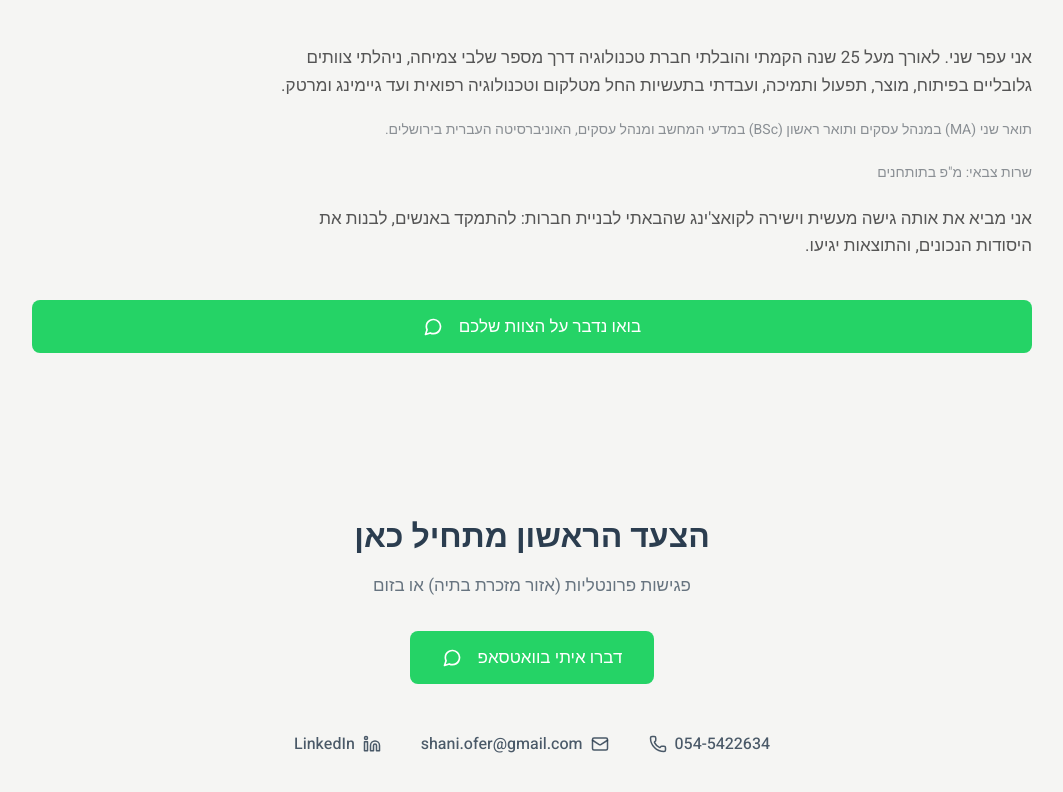
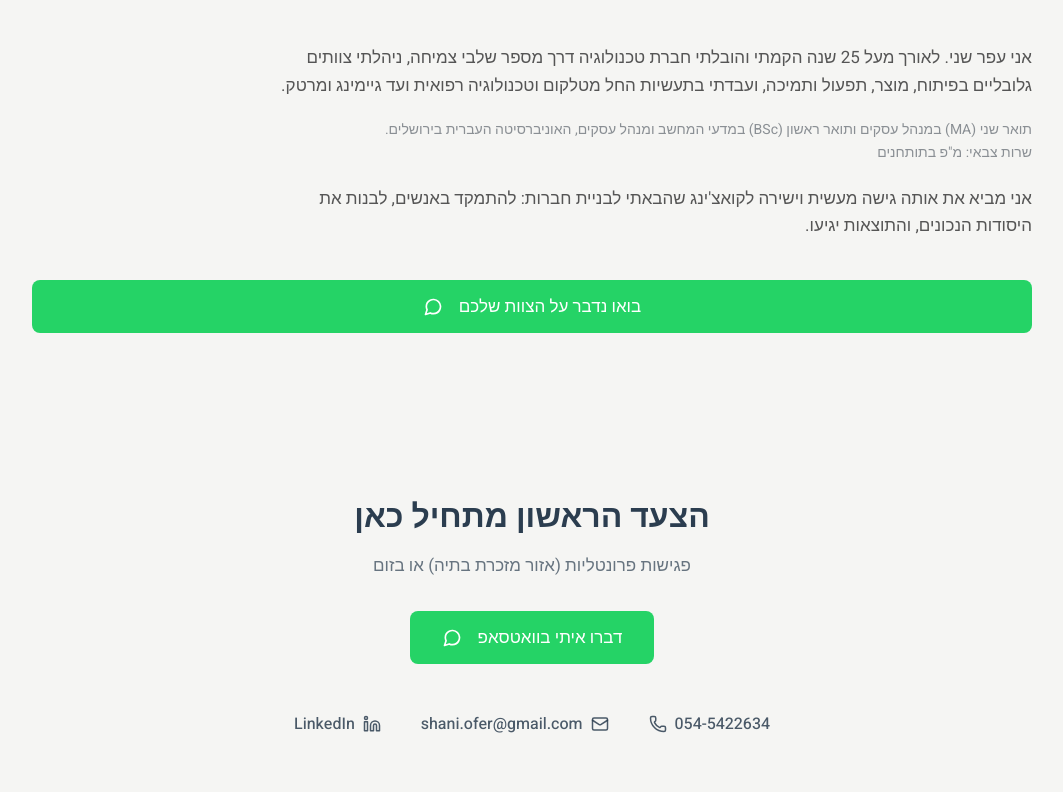
Before and after one commit to shani-ofer/Website-March-2026, a React (Vite) app: page /management in a window 1280 px wide. Shown: the part 1843-2635 px from the top of the page, without its empty margins (108-1171 px from the left). Built offline with nearby package versions, Linux system fonts and the light colour scheme.

Commit message:
Updated Homepage.tsx

```diff
--- a/src/pages/CompaniesPage.tsx
+++ b/src/pages/CompaniesPage.tsx
@@ -80,8 +80,7 @@ export function CompaniesPage() {
             </p>
             <p className="small-text text-medium-gray">
               תואר שני (MA) במנהל עסקים ותואר ראשון (BSc) במדעי המחשב ומנהל עסקים, האוניברסיטה העברית בירושלים.
-            </p>
-            <p className="small-text text-medium-gray">
+              <br/>
               שרות צבאי: מ"פ בתותחנים
             </p>
             <p>
--- a/src/pages/Homepage.tsx
+++ b/src/pages/Homepage.tsx
@@ -49,8 +49,7 @@ export function Homepage() {
               </p>
               <p className="small-text text-medium-gray mt-6">
                 תואר שני (MA) במנהל עסקים ותואר ראשון (BSc) במדעי המחשב ומנהל עסקים, האוניברסיטה העברית בירושלים.
-              </p>
-              <p className="small-text text-medium-gray">
+                <br/>
                 שרות צבאי: מ"פ בתותחנים
               </p>
             </div>
```
